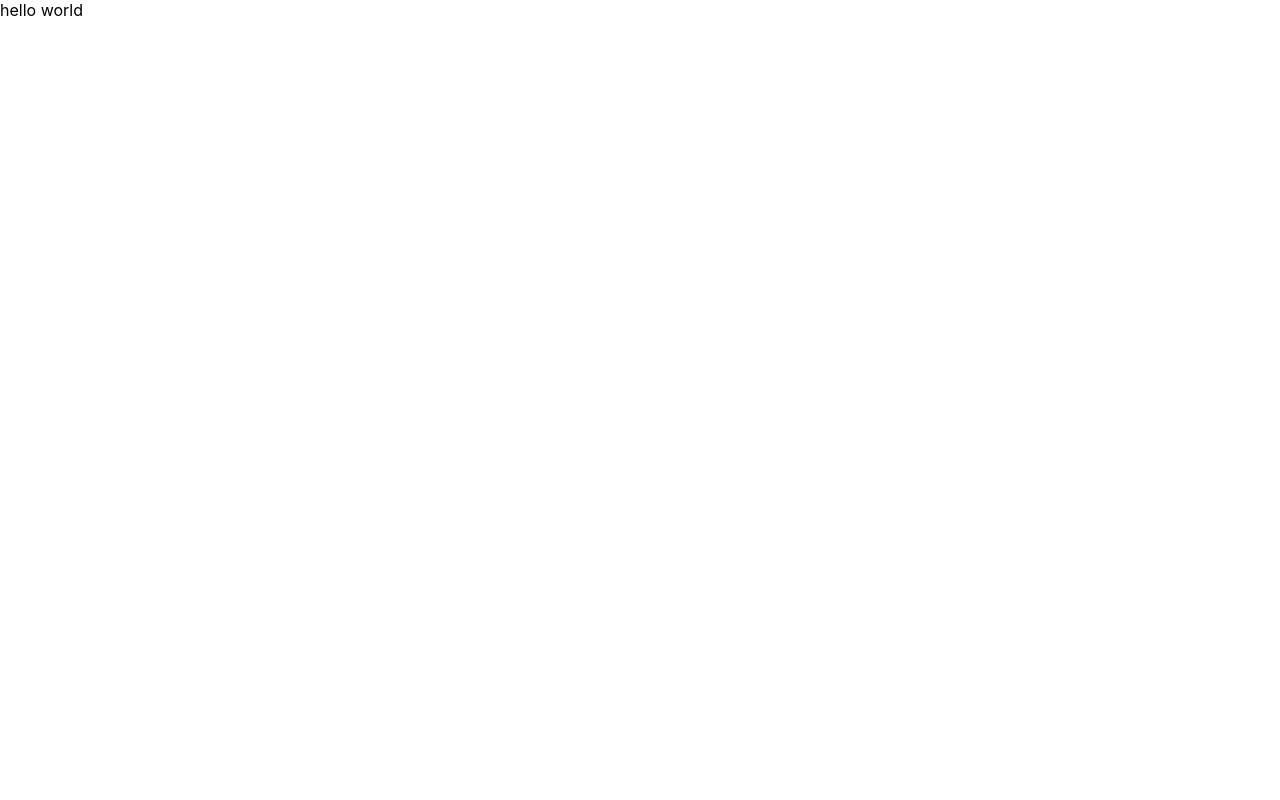
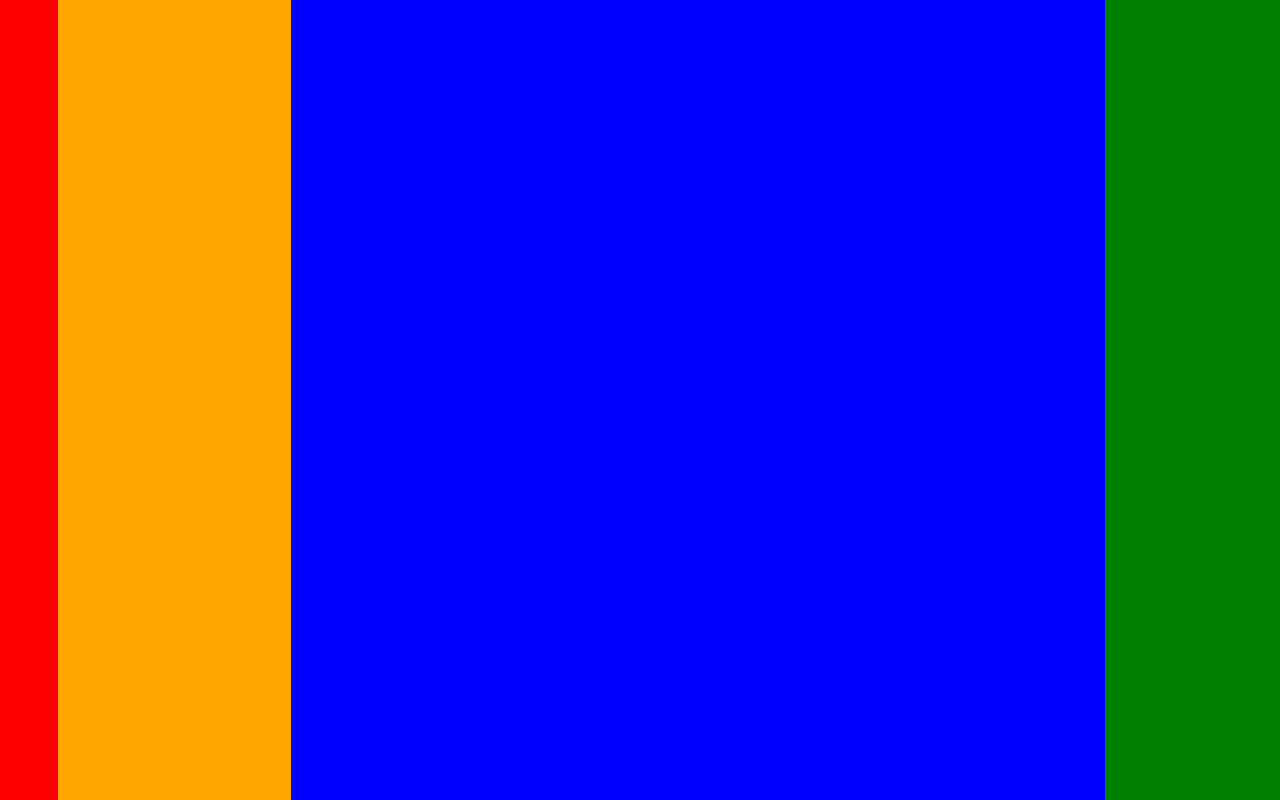
Before and after one commit to joonmoogo/Moon-Discord, a React (Create React App) app: page / in a window 1280 px wide. Built offline with nearby package versions, Linux system fonts and the light colour scheme.

Commit message:
initial setting

```diff
--- a/src/App.css
+++ b/src/App.css
@@ -1,38 +1,3 @@
-.App {
-  text-align: center;
+body{
+  height: 100%;
 }
-
-.App-logo {
-  height: 40vmin;
-  pointer-events: none;
-}
-
-@media (prefers-reduced-motion: no-preference) {
-  .App-logo {
-    animation: App-logo-spin infinite 20s linear;
-  }
-}
-
-.App-header {
-  background-color: #282c34;
-  min-height: 100vh;
-  display: flex;
-  flex-direction: column;
-  align-items: center;
-  justify-content: center;
-  font-size: calc(10px + 2vmin);
-  color: white;
-}
-
-.App-link {
-  color: #61dafb;
-}
-
-@keyframes App-logo-spin {
-  from {
-    transform: rotate(0deg);
-  }
-  to {
-    transform: rotate(360deg);
-  }
-}
--- a/src/App.js
+++ b/src/App.js
@@ -2,13 +2,47 @@ import logo from './logo.svg';
 import './App.css';
 import Counter from './components/counter';
 import Button from '@mui/joy/Button';
+import * as React from 'react';
+import Right from './components/Right';
 
 function App() {
 
   return (
-    <>
-      <div>hello world</div>
-    </>
+    <div className='container' style={{ display: 'flex', height: '100vh' }}>
+      <div className='left-left' style={{
+        backgroundColor: 'red',
+        height: '100%',
+        width: '5%'
+      }}>
+
+      </div>
+      <div className='left' style={{
+        backgroundColor: 'orange',
+        height: '100%',
+        width: '20%',
+      }}
+      >
+      </div>
+
+        <div className='mid' style={{
+          backgroundColor: 'blue',
+          height: '100%',
+          width: '70%',
+        }}
+        >
+
+
+        </div>
+        <div className='right' style={{
+          backgroundColor: 'green',
+          height: '100%',
+          width: '15%',
+          overflow: 'hidden'
+        }}
+        >
+          {/* <Right/> */}
+        </div>
+      </div>
   );
 }
 
--- /dev/null
+++ b/src/components/Right.js
@@ -0,0 +1,57 @@
+import List from '@mui/material/List';
+import ListItem from '@mui/material/ListItem';
+import Divider from '@mui/material/Divider';
+import ListItemText from '@mui/material/ListItemText';
+import ListItemAvatar from '@mui/material/ListItemAvatar';
+import Avatar from '@mui/material/Avatar';
+import ListItemButton from '@mui/material/ListItemButton';
+
+export default function Right() {
+    const list = [
+        { src: '/static/images/avatar/1.jpg', name: 'joon' },
+        { src: '/static/images/avatar/2.jpg', name: 'jan' },
+        { src: '/static/images/avatar/3.jpg', name: 'jin' },
+        { src: '/static/images/avatar/4.jpg', name: 'kook' },
+        { src: '/static/images/avatar/5.jpg', name: 'cook' },
+        { src: '/static/images/avatar/6.jpg', name: 'kang' },
+        { src: '/static/images/avatar/7.jpg', name: 'jjan' },
+        { src: '/static/images/avatar/8.jpg', name: 'oooo' },
+        { src: '/static/images/avatar/8.jpg', name: 'oooo' },
+        { src: '/static/images/avatar/8.jpg', name: 'oooo' },
+        { src: '/static/images/avatar/8.jpg', name: 'oooo' },
+        { src: '/static/images/avatar/8.jpg', name: 'oooo' },
+        { src: '/static/images/avatar/8.jpg', name: 'oooo' },
+        { src: '/static/images/avatar/8.jpg', name: 'oooo' },
+        { src: '/static/images/avatar/8.jpg', name: 'oooo' },
+        { src: '/static/images/avatar/8.jpg', name: 'oooo' },
+        { src: '/static/images/avatar/8.jpg', name: 'oooo' },
+        { src: '/static/images/avatar/8.jpg', name: 'oooo' },
+        { src: '/static/images/avatar/8.jpg', name: 'oooo' },
+    ]
+    return (
+        <List sx={{ width: '100%', bgcolor: 'white' ,}} >
+            {
+                list.map((e) => {
+                    return (
+                        <>
+                            <ListItemButton>
+                                <ListItem alignItems="flex-start">
+                                    <ListItemAvatar>
+                                        <Avatar alt="Remy Sharp" src={e.src} />
+                                    </ListItemAvatar>
+                                    <ListItemText
+                                        primary={e.name}
+                                    />
+                                </ListItem>
+                                <Divider variant="inset" component="li" />
+                            </ListItemButton>
+                        </>
+                    )
+                })
+            }
+
+        </List>
+
+
+    )
+}
--- a/src/components/counter.js
+++ b/src/components/counter.js
@@ -9,9 +9,8 @@ export default function Counter() {
     }
     return (
         <>
-            <div>counter</div>
-            <button onClick={btnClick}>btn</button>
-            <div>{counter}</div>
+
+
         </>
     )
 }
```
Also changed, not shown: package.json (+6 -1 lines), 1 other file (tests, documents, lock files or other folders).
